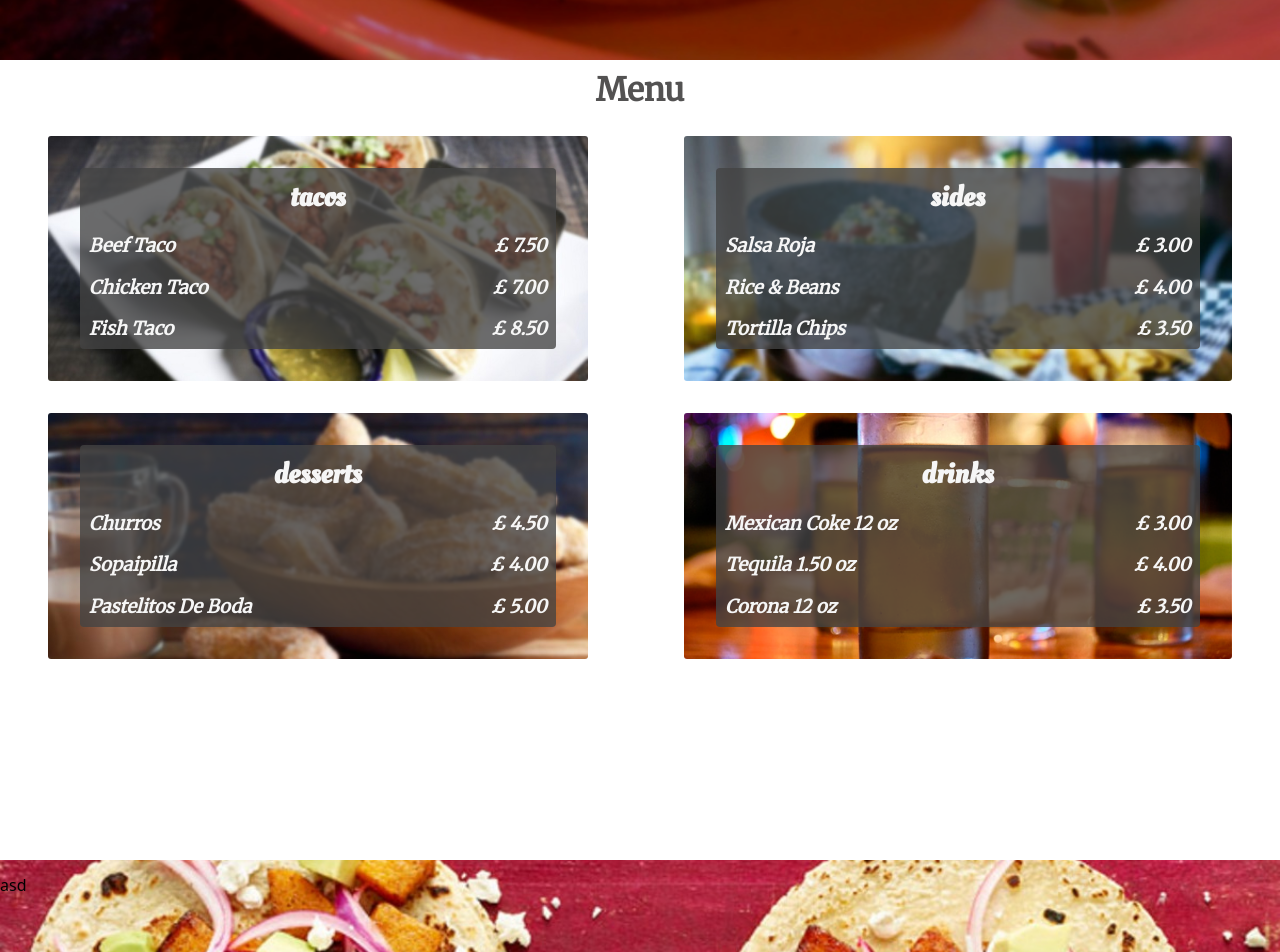
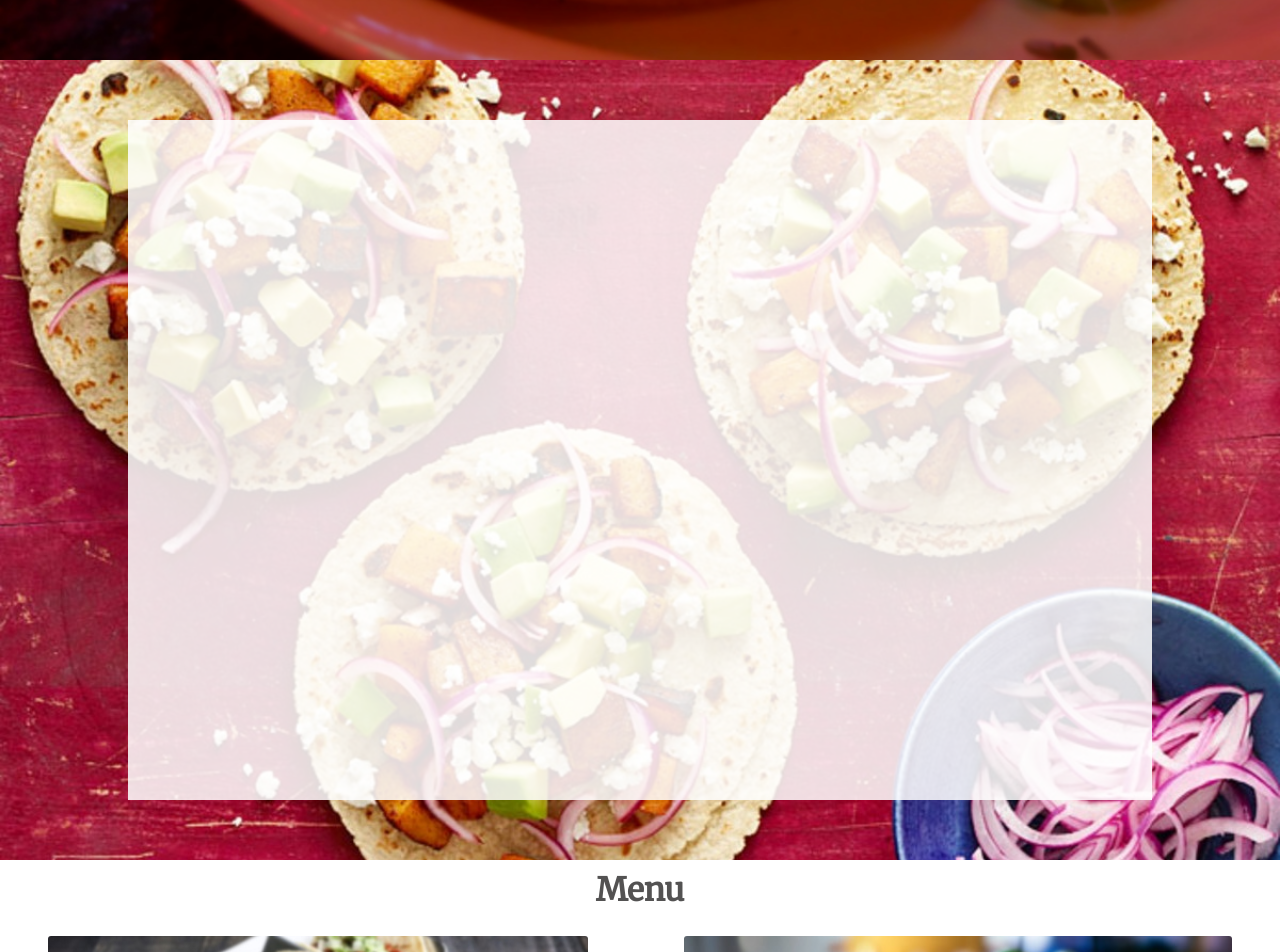
Before and after one commit to b4l4g3/taco-bar, a React (Create React App) app: page / in a window 1280 px wide. Shown: the part 740-1692 px from the top of the page. Built offline with nearby package versions, Linux system fonts and the light colour scheme.

Commit message:
Switch 'Home' and 'Speciality' components

```diff
--- a/package.json
+++ b/package.json
@@ -7,6 +7,7 @@
     "npm": "^6.8.0",
     "react": "^16.7.0",
     "react-dom": "^16.7.0",
+    "react-pose": "^4.0.7",
     "react-router-dom": "^4.3.1",
     "react-router-hash-link": "^1.2.1",
     "react-scripts": "2.1.3",
--- a/src/App.js
+++ b/src/App.js
@@ -36,8 +36,8 @@ class App extends Component {
       <Wrapper>
         <GlobalStyle />
         <Home  getRef={this.state} />
+        <Speciality ref={this.state.specComp} />
         <Menu ref={this.state.menuComp} />
-        <Speciality ref={this.state.specComp} />
       </Wrapper>
     );
   }
--- a/src/Components/Menu.js
+++ b/src/Components/Menu.js
@@ -37,6 +37,10 @@ const Block = styled.div`
 
   @media (max-width: 390px) {
     margin: 0.5em;
+  }
+
+  @media (min-width: 1400px) {
+    padding: 3em;
   }
 `
 
@@ -97,28 +101,28 @@ class Menu extends Component {
         bgImage = {
           background: "#6DB3F2 url('./Images/tacos2.jpg')",
           backgroundPosition: "center",
-          backgroundSize: "cover",
+          backgroundSize: "cover"
         };
         break;
         case 'sides':
         bgImage = {
           background: "#6DB3F2 url('./Images/sides2.jpg')",
           backgroundPosition: "center",
-          backgroundSize: "cover",
+          backgroundSize: "cover"
         };
         break;
         case 'drinks':
         bgImage = {
           background: "#6DB3F2 url('./Images/drinks2.jpg')",
           backgroundPosition: "center",
-          backgroundSize: "cover",
+          backgroundSize: "cover"
         };
         break;
         case 'desserts':
         bgImage = {
           background: "#6DB3F2 url('./Images/desserts2.jpg')",
           backgroundPosition: "center",
-          backgroundSize: "cover",
+          backgroundSize: "cover"
         };
         break;
         default:
--- a/src/Components/Speciality.js
+++ b/src/Components/Speciality.js
@@ -9,13 +9,27 @@ const Wrapper = styled.div`
   background-attachment: fixed;
   background-size: cover;
   height: 100vh;
+  display: flex;
+  flex-direction: column;
+  justify-content: center;
+  align-items: center;
+`
+
+const Container = styled.div`
+  background-color: #ffffffdb;
+  height: 85%;
+  width: 80%;
+`
+
+const Title = styled.h1`
+
 `
 
 class Speciality extends Component {
   render() {
     return (
       <Wrapper ref={this.props.innerRef}>
-        <p>asd</p>
+        <Container></Container>
       </Wrapper>
     )
   }
```
Also changed, not shown: src/App.css (deleted, +0 -32 lines), src/Components/Hamburger.js (added), 1 other file (tests, documents, lock files or other folders).
